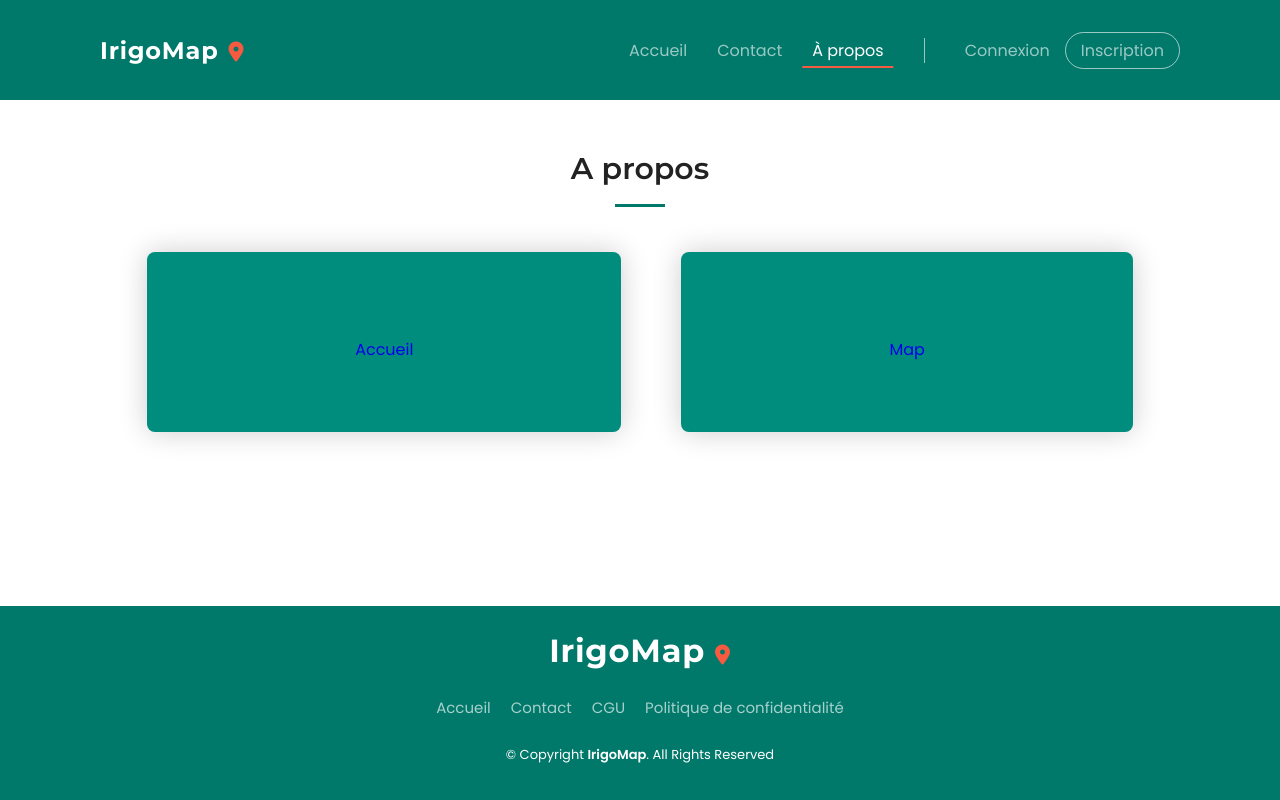
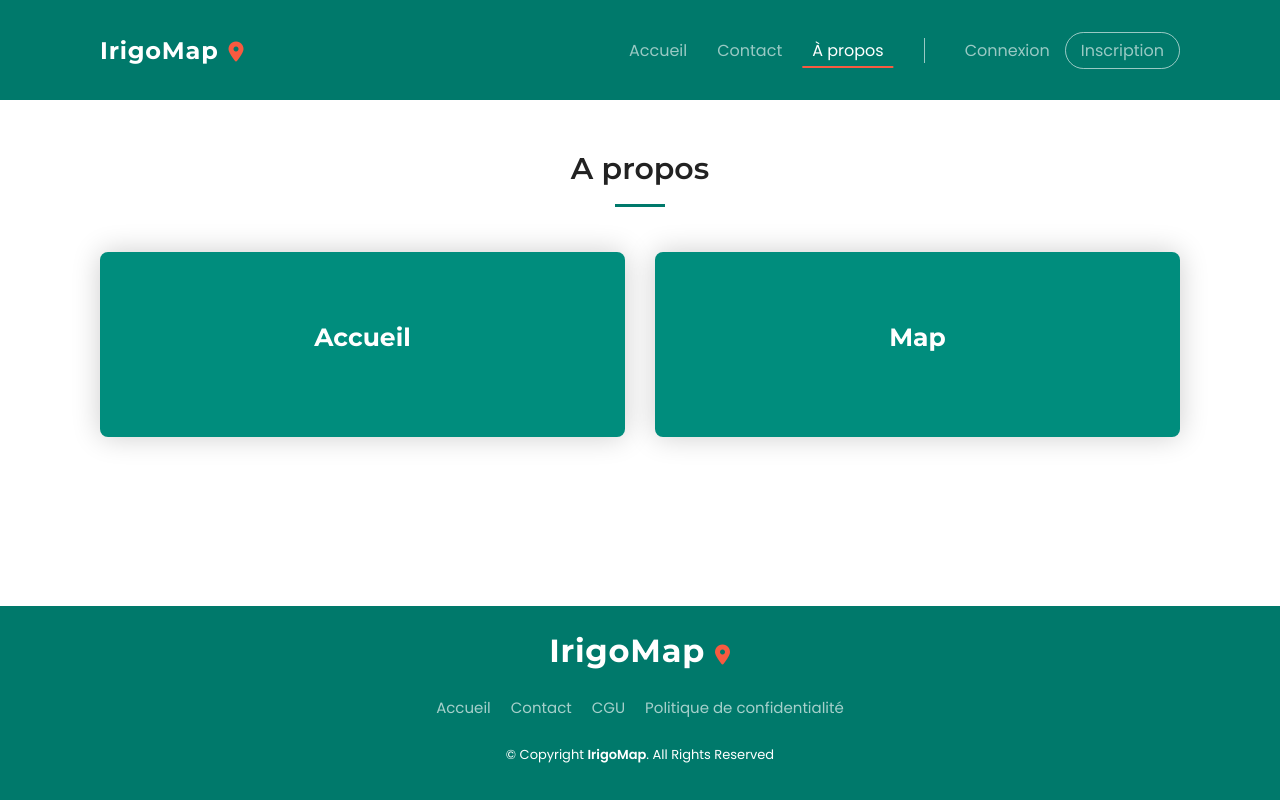
Before and after one commit to JAWS-tm/irigo-map, a React (Vite) app in the folder frontend/: page /about in a window 1280 px wide. Built offline with nearby package versions, Linux system fonts and the light colour scheme; some icons are missing.

Commit message:
fix: Fix some pages

```diff
--- a/frontend/src/assets/styles/pages/About.scss
+++ b/frontend/src/assets/styles/pages/About.scss
@@ -15,16 +15,7 @@
     margin-top: 25px;
     position: relative;
 
-    &::after {
-      content: '';
     width: 100%;
-      height: 50%;
-      position: absolute;
-      top: 50%;
-      z-index: 0;
-    }
-    // justify-content: space-between;
-
     .card-list {
       display: flex;
       gap: 30px; //between 2 card
@@ -33,9 +24,7 @@
     }
 
     .card {
-      margin: 0 15px;
-      margin-bottom: 15px;
-      padding: 70px 13em;
+      padding: 70px 30px;
       display: flex;
       flex-direction: column;
       align-items: center;
@@ -45,23 +34,19 @@
       border-radius: 8px;
       transition: 0.3s;
       z-index: 1;
+      cursor: pointer;
 
       &:hover {
         background-color: var(--primary-hover-color);
-
-        i {
-          color: white;
-        }
       }
 
-      i {
-        font-size: 48px;
-        line-height: 1;
-        color: var(--light-text-color);
-        transition: 0.3s;
-        margin-bottom: 15px;
+      width: 100%;
 
-        Link {
+      @include md {
+        width: calc(50% - 15px);
+      }
+
+      a {
         color: white;
         font-family: var(--font-secondary);
         font-weight: 700;
@@ -73,4 +58,3 @@
     }
   }
 }
-}
--- a/frontend/src/assets/styles/pages/Home.scss
+++ b/frontend/src/assets/styles/pages/Home.scss
@@ -71,9 +71,7 @@
       transition: 0.3s;
       z-index: 1;
 
-      @include sm {
-        width: calc(100%);
-      }
+      width: 100%;
 
       @include md {
         width: calc(50% - 15px);
--- a/frontend/src/pages/Contact.jsx
+++ b/frontend/src/pages/Contact.jsx
@@ -18,7 +18,7 @@ const Contact = (props) => {
           <TextArea label="Message" className="message-input" />
         </div>
         <div className="btn-wrapper">
-          <Button text="Essayer" />
+          <Button text="Envoyer" />
         </div>
       </form>
     </div>
--- a/frontend/src/pages/Login.jsx
+++ b/frontend/src/pages/Login.jsx
@@ -1,6 +1,5 @@
 import React, { useEffect } from 'react';
 import UnderlinedTitle from '../components/UnderlinedTitle';
-import Input from '../components/Input';
 import Button from '../components/Button';
 import { useDispatch, useSelector } from 'react-redux';
 import { clearAuthError, login, selectAuthError } from '../store/slices/authSlice';
@@ -8,9 +7,6 @@ import * as Yup from 'yup';
 import { Field, Form, Formik } from 'formik';
 import FormInput from '../components/FormInput';
 import ErrorBanner from '../components/ErrorBanner';
-import axios from 'axios';
-import { API_URL } from '../config/config';
-import authHeader from '../services/auth-header';
 
 const initialValues = {
   email: '',
--- a/frontend/src/pages/Map.jsx
+++ b/frontend/src/pages/Map.jsx
@@ -53,6 +53,7 @@ const useFetch = (url) => {
   }, [url]);
   return datad;
 };
+
 const svgIcon = (color) => {
   return L.divIcon({
     html: `
@@ -68,6 +69,7 @@ const svgIcon = (color) => {
     className: 'bus-icon',
   });
 };
+
 const Map = (props) => {
   let lineData = useFetch(lineURL);
   let listLine = useMemo(() => {
@@ -100,10 +102,10 @@ const Map = (props) => {
         }
         return 0;
       });
+      fillLegend(list);
       return list;
     }
   }, [lineData]);
-  fillLegend(listLine);
 
   let stopData = useFetch(stopURL);
   let nextStop = useMemo(() => {
```
Lines whose indentation alone changed are shown as unchanged.
